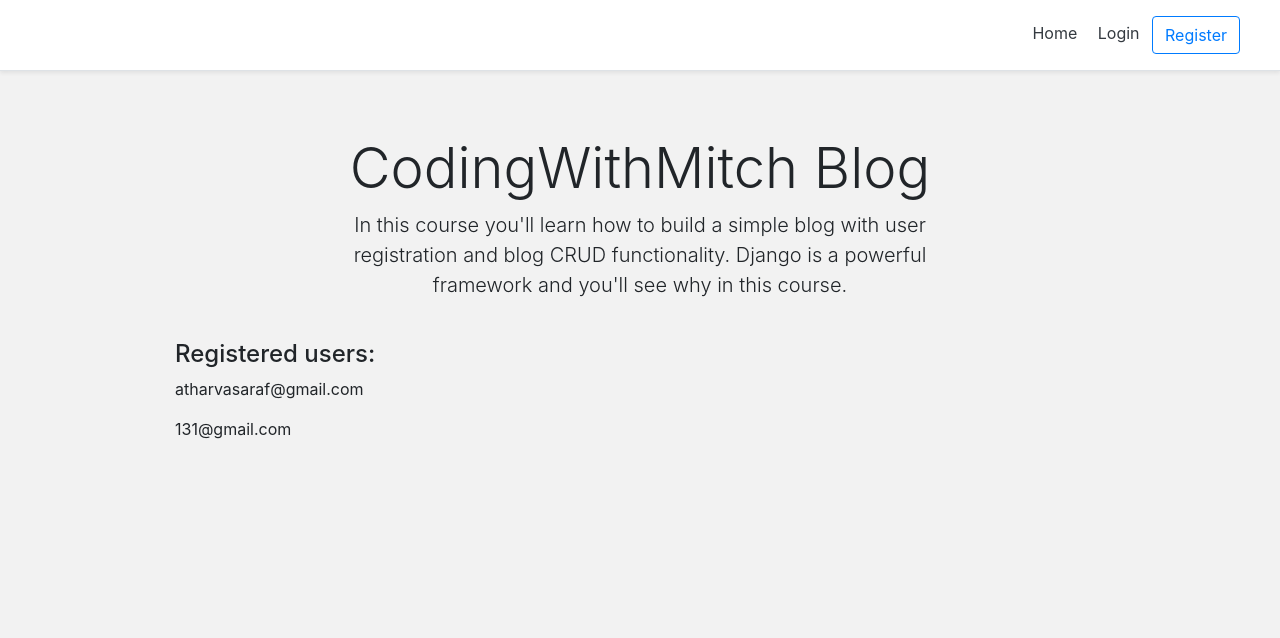
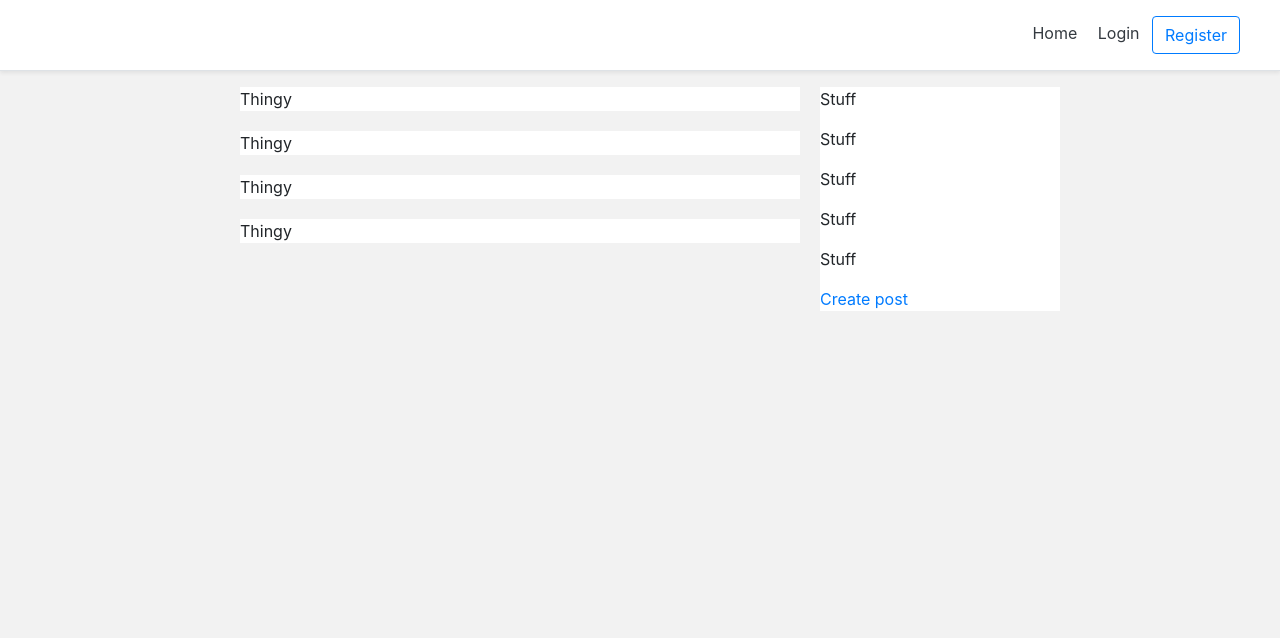
Before and after one commit to atharva121/CodingWithMitchBlogCourse, a Django app: page / in a window 1280 px wide. Shown: the top 638 px of the page. Run offline with Django 3.2, Linux system fonts and the light colour scheme; data comes from the database, SQL or seed files in the repository; both versions use the stored data as it was after the commit; some libraries are stand-ins or nearby versions.

Commit message:
16th commit

```diff
--- /dev/null
+++ b/src/blog/templates/blog/create_blog.html
@@ -0,0 +1,4 @@
+{%extends 'base.html'%}
+{%block content%}
+<p>Create a new blog...</p>
+{%endblock content%}
--- /dev/null
+++ b/src/blog/urls.py
@@ -0,0 +1,10 @@
+from django.urls import path
+from blog.views import (
+    create_blog_view,
+)
+
+app_name = 'blog'
+
+urlpatterns = [
+    path('create/', create_blog_view, name="create"),
+]
--- a/src/blog/views.py
+++ b/src/blog/views.py
@@ -1,3 +1,5 @@
 from django.shortcuts import render
-
+from blog.models import BlogPost
 # Create your views here.
+def create_blog_view(request):
+    return render(request, 'blog/create_blog.html', {})
--- a/src/mysite/urls.py
+++ b/src/mysite/urls.py
@@ -14,7 +14,7 @@ Including another URLconf
     2. Add a URL to urlpatterns:  path('blog/', include('blog.urls'))
 """
 from django.contrib import admin
-from django.urls import path
+from django.urls import path, include
 from django.contrib.auth import views as auth_views
 from django.conf.urls.static import static
 from django.conf import settings
@@ -31,6 +31,7 @@ from account.views import (
 urlpatterns = [
     path('admin/', admin.site.urls),
     path('', home_screen_view, name="home"),
+    path('blog/', include('blog.urls', 'blog')),
     path('register/', registration_view, name="register"),
     path('logout/', logout_view, name="logout"),
     path('login/', login_view, name="login"),
--- a/src/personal/templates/personal/home.html
+++ b/src/personal/templates/personal/home.html
@@ -1,15 +1,67 @@
 {%extends 'base.html'%}
 {%block content%}
-    <div class="pricing-header px-3 py-3 pt-md-5 pb-md-4 mx-auto text-center">
-    <h1 class="display-4">CodingWithMitch Blog</h1>
-    <p class="lead">In this course you'll learn how to build a simple blog with user registration and blog CRUD functionality. Django is a powerful framework and you'll see why in this course.</p>
-    </div>
+<style type="text/css">
+	@media (max-width: 768px) {
+		.right-column{
+			margin-left: 0px;
+		}
+	}
+	@media (min-width: 768px) {
+		.right-column{
+			margin-left: 20px;
+		}
+	}
+	.blog-post-container{
+		background-color: #fff;
+		margin-bottom: 20px;
+		width: 100%;
+	}
+	.create-post-bar{
+		background-color: #fff;
+		margin-bottom:20px;
+	}
+	.left-column{
+		padding:0px;
+	}
+	.right-column{
+		padding:0px;
+	}
+</style>
     <div class="container">
-        <div class="d-flex flex-column"> <!-- Flex box -->
-            <h4>Registered users:</h4>
-            {%for account in accounts%}
-            <p>{{account}}</p>
-            {%endfor%}
+        <div class="row"> <!-- Flex box -->
+            <!-- Right 'create post' bar -->
+            <div class="create-post-bar d-lg-none col-lg-7 offset-lg-1">
+                <a href="{%url 'blog:create'%}">Create post</a>
+            </div>
+            <!-- End right 'create post' bar -->
+            <!-- Blog feed -->
+            <div class="left-column col-lg-7 offset-lg-1">
+                <div class="blog-post-container">
+                    <p>Thingy</p>
+                </div>
+                <div class="blog-post-container">
+                    <p>Thingy</p>
+                </div>
+                <div class="blog-post-container">
+                    <p>Thingy</p>
+                </div>
+                <div class="blog-post-container">
+                    <p>Thingy</p>
+                </div>
+            </div>
+            <!-- End Blog feed -->
+            <!-- Right 'create post' column -->
+            <div class="right-column col-lg-3 d-lg-flex d-none flex-column">
+                <div class="create-post-bar">
+                    <p>Stuff</p>
+                    <p>Stuff</p>
+                    <p>Stuff</p>
+                    <p>Stuff</p>
+                    <p>Stuff</p>
+                    <a href="{%url 'blog:create'%}">Create post</a>
+                </div>
+            </div>
+            <!-- End right 'create post' column -->
         </div>
     </div>
 
```
Also changed, not shown: src/db.sqlite3.
